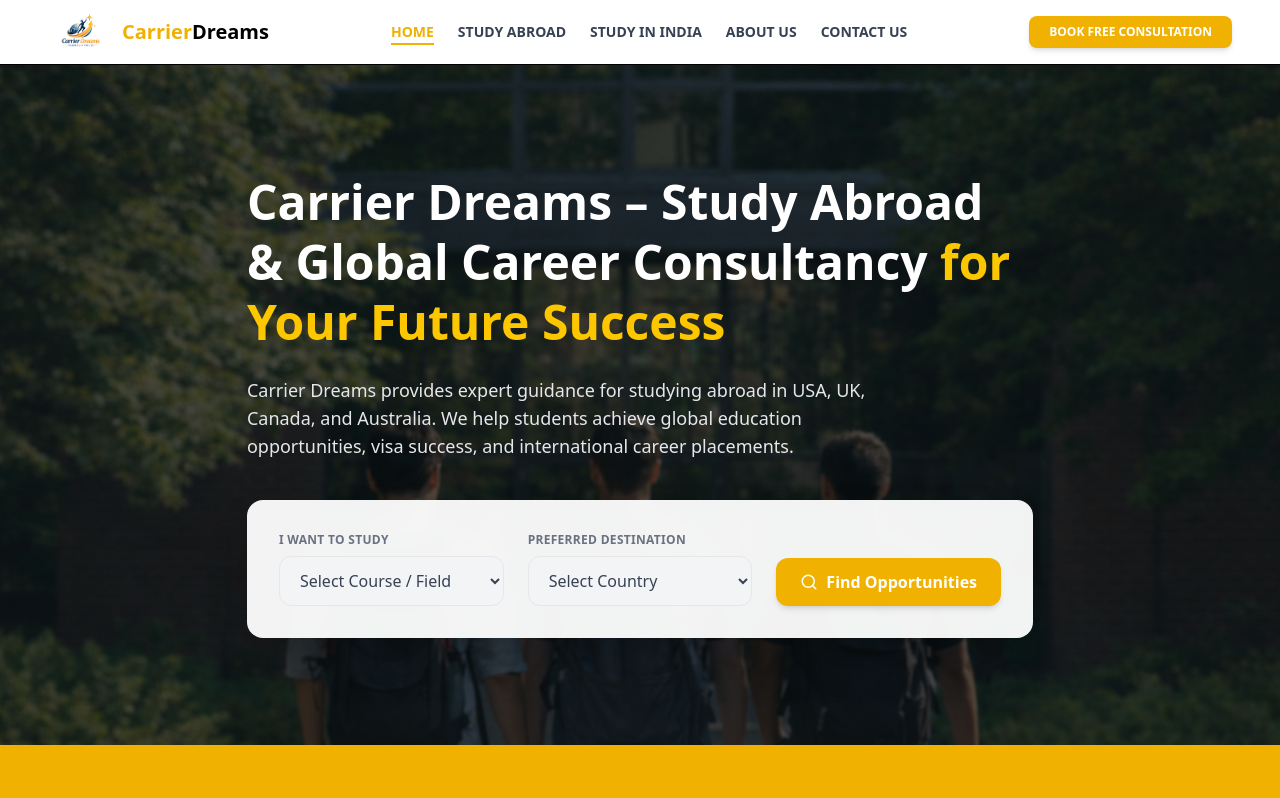
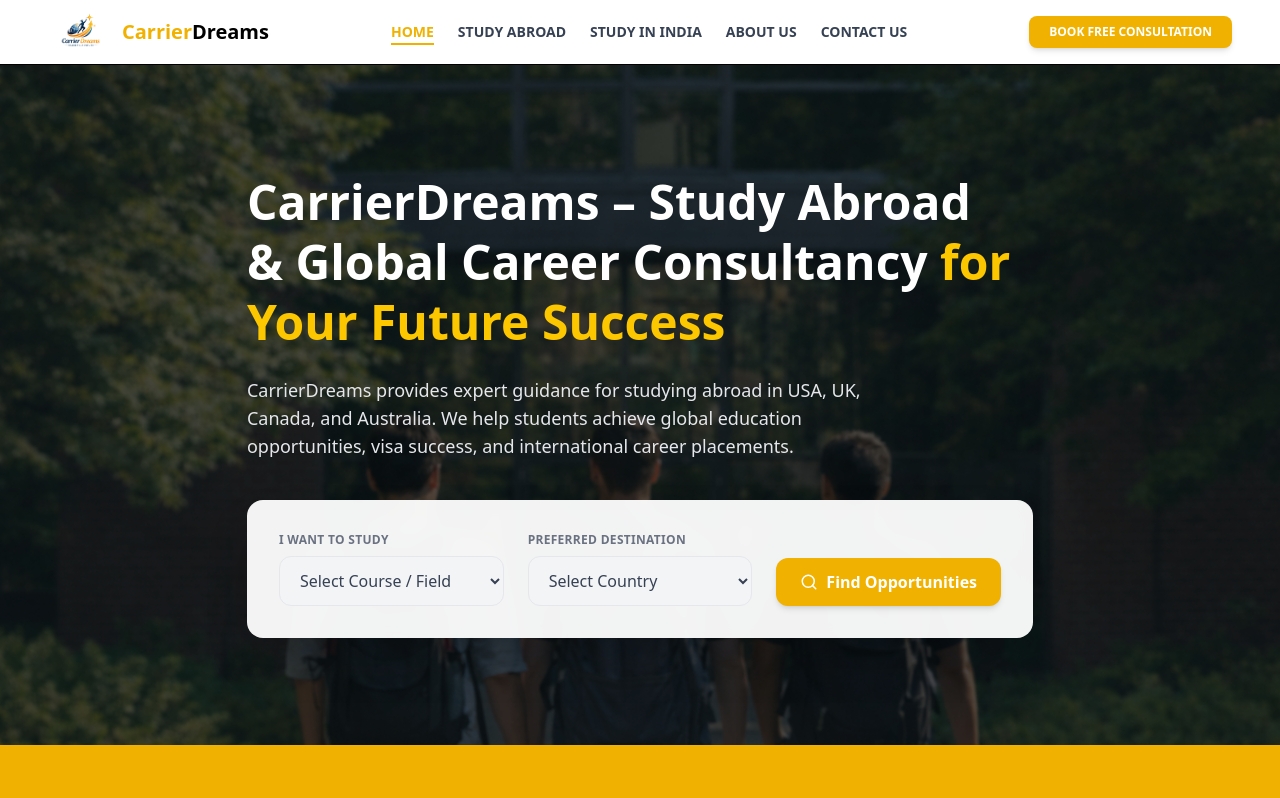
Before and after one commit to sounak9/CarrierDreams, a React (Vite) app in the folder client/: page / in a window 1280 px wide. Shown: the top 798 px of the page. Built offline with nearby package versions, Linux system fonts and the light colour scheme; no server answers.

Commit message:
update seo hero home page

```diff
--- a/client/src/components/sections/hero/HeroSection.jsx
+++ b/client/src/components/sections/hero/HeroSection.jsx
@@ -19,7 +19,7 @@
           transition={{ duration: 0.8, ease: "easeOut" }}
           className="text-3xl sm:text-4xl lg:text-5xl font-bold leading-tight max-w-3xl"
         >
-          Carrier Dreams – Study Abroad & Global Career Consultancy{" "}
+          CarrierDreams – Study Abroad & Global Career Consultancy{" "}
           <span className="text-yellow-400">for Your Future Success</span>
         </motion.h1>
 
@@ -30,7 +30,7 @@
           transition={{ delay: 0.3, duration: 0.8 }}
           className="mt-6 text-lg text-gray-200 max-w-2xl"
         >
-          Carrier Dreams provides expert guidance for studying abroad in USA,
+          CarrierDreams provides expert guidance for studying abroad in USA,
           UK, Canada, and Australia. We help students achieve global education
           opportunities, visa success, and international career placements.
         </motion.p>
```
